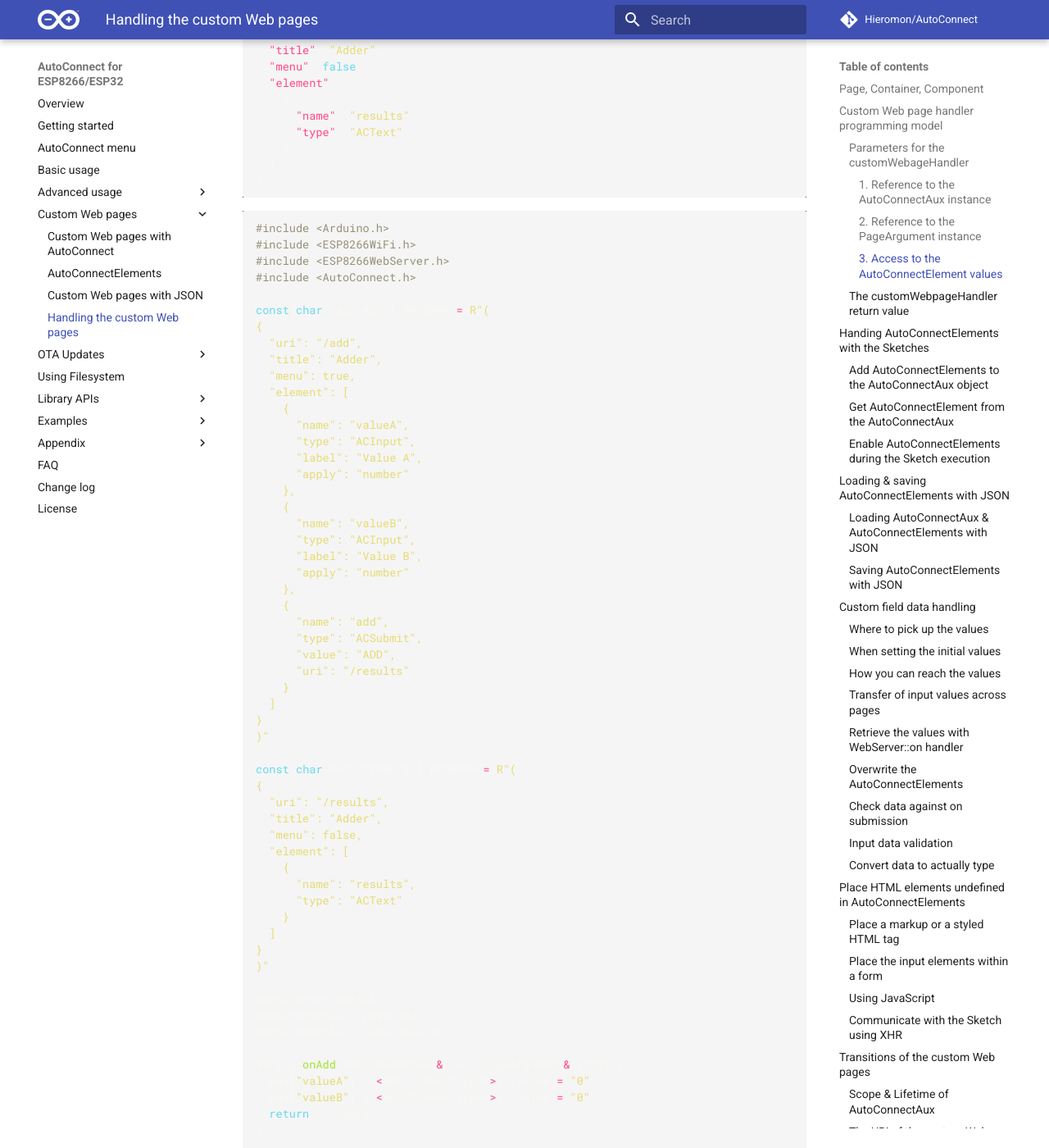
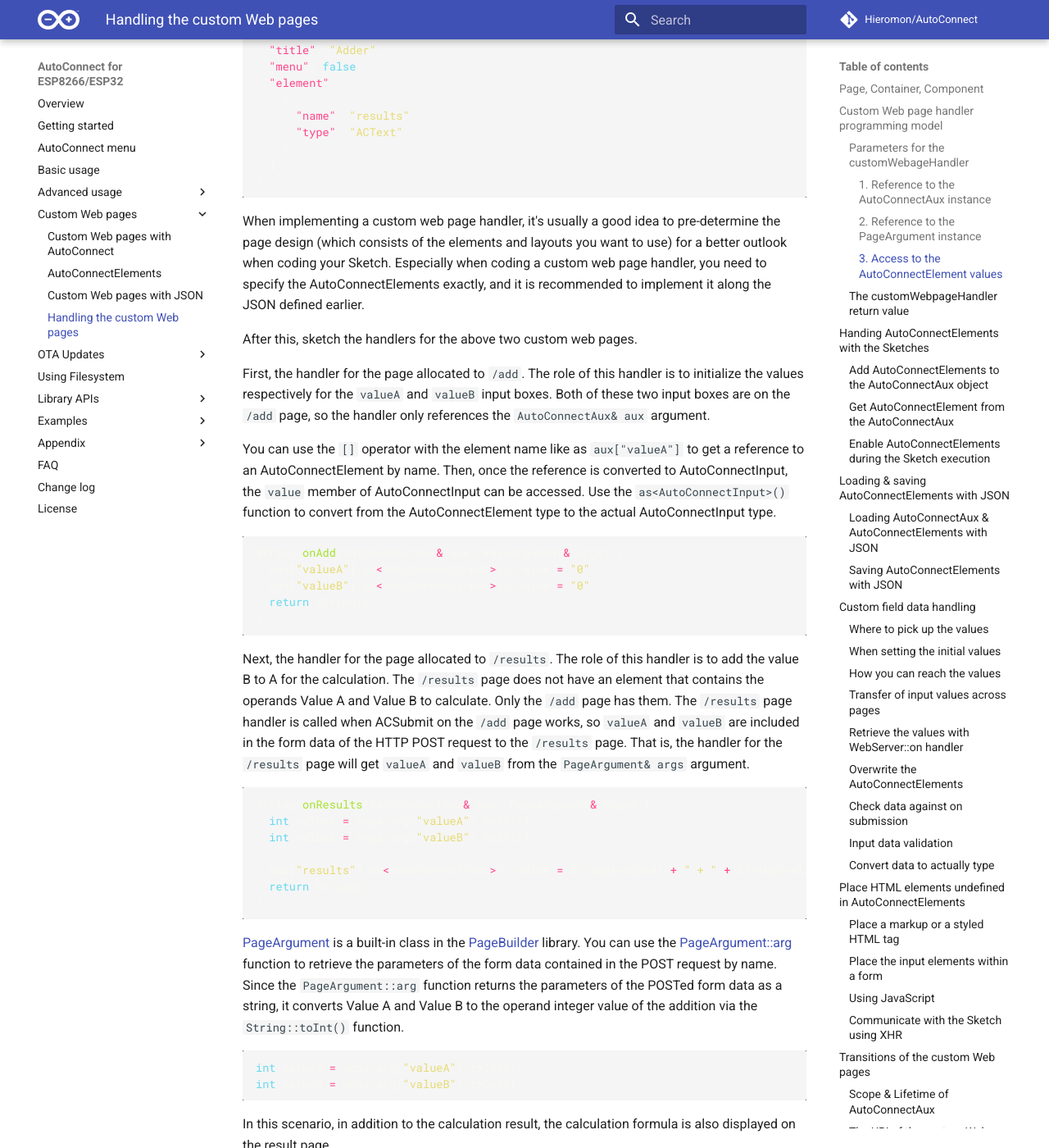
Before and after one commit to Hieromon/AutoConnect, an MkDocs documentation site: the page built from mkdocs/achandling.md, in a window 1280 px wide and 1400 px high, scrolled down 3911 px. Shown: the whole window at 82% size. Built offline with MkDocs 1.6.1 and Material for MkDocs 9.7.7, drawn with Linux system fonts in a browser that asks for light colours; nearby versions of some CDN libraries; comment, search, counter and statistics services are not loaded; some of the changed text lies outside the part shown.

Commit message:
Adds description for handling the custom web page

````diff
--- a/mkdocs/achandling.md
+++ b/mkdocs/achandling.md
@@ -89,7 +89,7 @@
 }
 ```
 
-Next, define an additional page to display the results. Here we use [AutoConnectText](acjson.md#actext) to display the calculation as a representation string of the expression. There is one thing to watch out for here. That is, the transition destination of the action button as `ADD` that accept the operand (it is specified by the uri of the ACSubmit element named "add") and the uri of the page that displays the answer are the same.
+Next, define an additional page to display the results. Here we use [AutoConnectText](acjson.md#actext) to display the calculation as a representation string of the expression. There is one thing to watch out for here. That is, the transition destination of the action button as `ADD` that accept the operand (it is specified by the `uri` of the ACSubmit element named "add") and the `uri` of the page that displays the answer are the same.
 
 ```json
 {
@@ -104,6 +104,55 @@
   ]
 }
 ```
+
+When implementing a custom web page handler, it's usually a good idea to pre-determine the page design (which consists of the elements and layouts you want to use) for a better outlook when coding your Sketch. Especially when coding a custom web page handler, you need to specify the AutoConnectElements exactly, and it is recommended to implement it along the JSON defined earlier.
+
+After this, sketch the handlers for the above two custom web pages.
+
+First, the handler for the page allocated to `/add`. The role of this handler is to initialize the values respectively for the `valueA` and `valueB` input boxes. Both of these two input boxes are on the `/add` page, so the handler only references the `AutoConnectAux& aux` argument.
+
+You can use the `[]` operator with the element name like as `aux["valueA"]` to get a reference to an AutoConnectElement by name. Then, once the reference is converted to AutoConnectInput, the `value` member of AutoConnectInput can be accessed. Use the `as<AutoConnectInput>()` function to convert from the AutoConnectElement type to the actual AutoConnectInput type.
+
+```cpp
+String onAdd(AutoConnectAux& aux, PageArgument& args) {
+  aux["valueA"].as<AutoConnectInput>().value = "0";
+  aux["valueB"].as<AutoConnectInput>().value = "0";
+  return String();
+}
+```
+
+Next, the handler for the page allocated to `/results`. The role of this handler is to add the value B to A for the calculation. The `/results` page does not have an element that contains the operands Value A and Value B to calculate. Only the `/add` page has them. The `/results` page handler is called when ACSubmit on the `/add` page works, so `valueA` and `valueB` are included in the form data of the HTTP POST request to the `/results` page. That is, the handler for the `/results` page will get `valueA` and `valueB` from the `PageArgument& args` argument.
+
+```cpp
+String onResults(AutoConnectAux& aux, PageArgument& args) {
+  int valueA = args.arg("valueA").toInt();
+  int valueB = args.arg("valueB").toInt();
+
+  aux["results"].as<AutoConnectText>().value = String(valueA) + " + " + String(valueB) + " = " + String(valueA + valueB);
+  return String();
+}
+```
+
+[PageArgument](https://github.com/Hieromon/PageBuilder#arguments-of-invoked-user-function) is a built-in class in the [PageBuilder](https://github.com/Hieromon/PageBuilder) library. You can use the [PageArgument::arg](https://github.com/Hieromon/PageBuilder#string-pageargumentargstring-name) function to retrieve the parameters of the form data contained in the POST request by name. Since the `PageArgument::arg` function returns the parameters of the POSTed form data as a string, it converts Value A and Value B to the operand integer value of the addition via the `String::toInt()` function.
+
+```cpp
+int valueA = args.arg("valueA").toInt();
+int valueB = args.arg("valueB").toInt();
+```
+
+In this scenario, in addition to the calculation result, the calculation formula is also displayed on the result page.
+
+```cpp
+aux["results"].as<AutoConnectText>().value = String(valueA) + " + " + String(valueB) + " = " + String(valueA + valueB);
+```
+
+### <i class="fa fa-edit"></i> The customWebpageHandler return value
+
+The customWebpageHandler returns a string. The returned string is used internally by AutoConnect to temporarily qualify the HTML generating of the custom web page. AutoConnect typically calls a custom web page handler before HTML generation.
+
+A detailed description of the [AutoConnectAux::on](apiaux.md#on) function can be found in Section [AutoConnectAux API](apiaux.md).
+
+A complete Sketch coded according to the steps above looks like this (case of ESP8266):
 
 ```cpp
 #include <Arduino.h>
@@ -188,8 +234,6 @@
   portal.handleClient();
 }
 ```
-
-### <i class="fa fa-edit"></i> The customWebpageHandler return value
 
 ## Handing AutoConnectElements with the Sketches
 
````
Also changed, not shown: other parts of mkdocs/achandling.md (+0 -3 lines).
